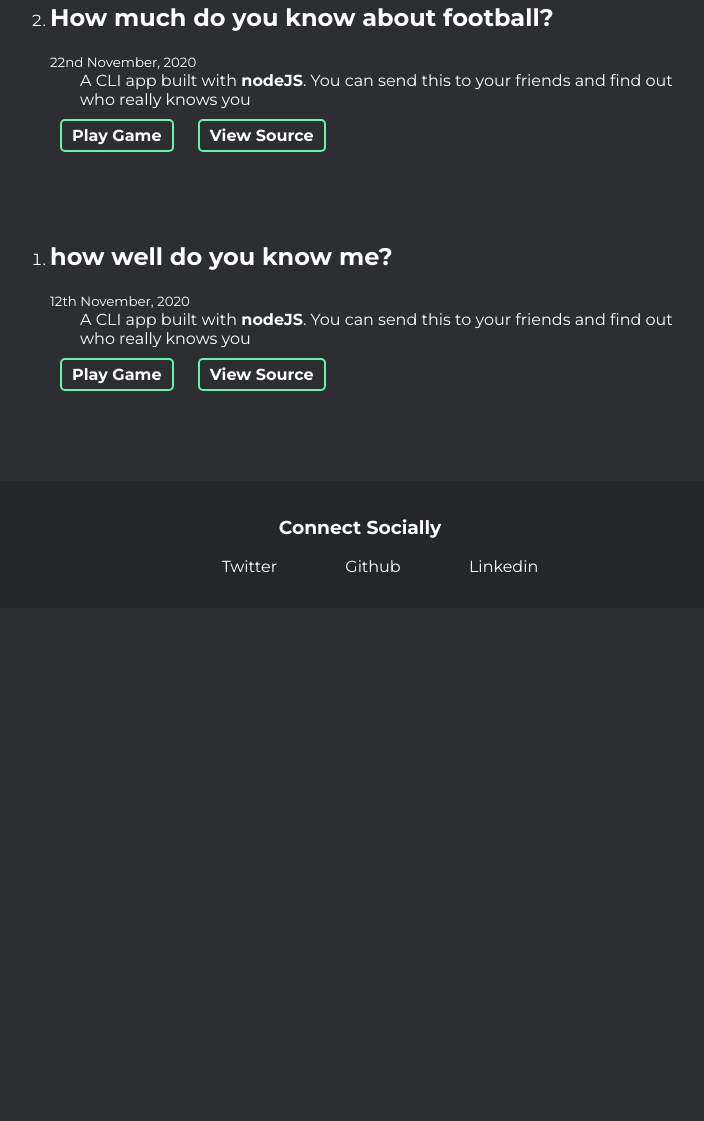
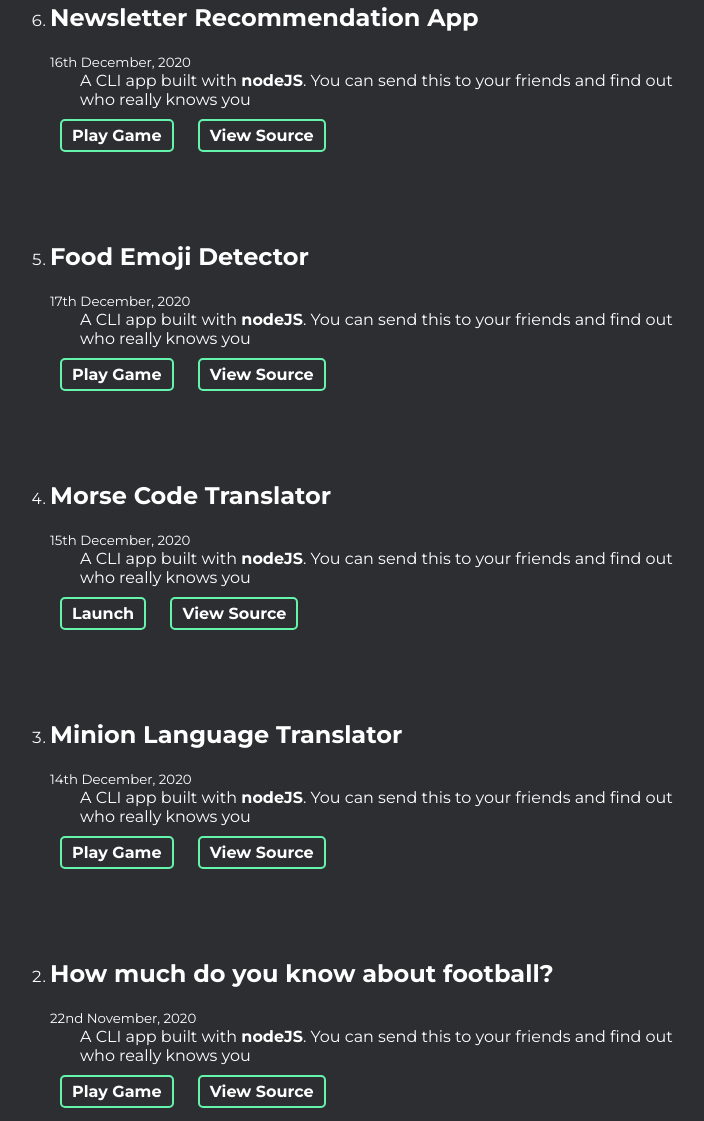
Before and after one commit to shaedrizwan/portfolio-website-neog-project-4, a plain HTML site: page projects.html in a window 1280 px wide. Shown: the part 195-1316 px from the top of the page, without its empty margins (280-984 px from the left). Before the commit the page ends 811 px from the top, so only its background shows below. Drawn offline with Linux system fonts and the light colour scheme.

Commit message:
Updated project section

```diff
--- a/projects.html
+++ b/projects.html
@@ -21,6 +21,30 @@
     <section class="project-showcase">
         <ol reversed>
             <li class="list-margin">
+                <h2>Newsletter Recommendation App</h2>
+                <small>16th December, 2020</small>
+                <p>A CLI app built with <span style="font-weight: bold;">nodeJS</span>. You can send this to your friends and find out who really knows you</p>
+                <a class="button" href="https://5oogm.csb.app/">Play Game</a>
+                <a class="button" href="https://codesandbox.io/s/newsletter-recommendation-app-5oogm">View Source</a>
+            </li><li class="list-margin">
+                <h2>Food Emoji Detector</h2>
+                <small>17th December, 2020</small>
+                <p>A CLI app built with <span style="font-weight: bold;">nodeJS</span>. You can send this to your friends and find out who really knows you</p>
+                <a class="button" href="https://kpe7w.csb.app/">Play Game</a>
+                <a class="button" href="https://codesandbox.io/s/emoji-detector-neog-kpe7w">View Source</a>
+            </li><li class="list-margin">
+                <h2>Morse Code Translator</h2>
+                <small>15th December, 2020</small>
+                <p>A CLI app built with <span style="font-weight: bold;">nodeJS</span>. You can send this to your friends and find out who really knows you</p>
+                <a class="button" href="https://morsecode-converter.netlify.app/">Launch</a>
+                <a class="button" href="https://github.com/shaedrizwan/morse-code-translator">View Source</a>
+            </li><li class="list-margin">
+                <h2>Minion Language Translator</h2>
+                <small>14th December, 2020</small>
+                <p>A CLI app built with <span style="font-weight: bold;">nodeJS</span>. You can send this to your friends and find out who really knows you</p>
+                <a class="button" href="https://speaklike-minion.netlify.app">Play Game</a>
+                <a class="button" href="https://github.com/shaedrizwan/minion-language-translator-web-app">View Source</a>
+            </li><li class="list-margin">
                 <h2>How much do you know about football?</h2>
                 <small>22nd November, 2020</small>
                 <p>A CLI app built with <span style="font-weight: bold;">nodeJS</span>. You can send this to your friends and find out who really knows you</p>
@@ -28,7 +52,7 @@
                 <a class="button" href="https://github.com/shaedrizwan/CLI-football-quiz-app-Neog-project">View Source</a>
             </li>
             <li class="list-margin">
-                <h2>how well do you know me?</h2>
+                <h2>How well do you know me?</h2>
                 <small>12th November, 2020</small>
                 <p>A CLI app built with <span style="font-weight: bold;">nodeJS</span>. You can send this to your friends and find out who really knows you</p>
                 <a class="button" href="https://repl.it/@shaedrizwan/Neog-Week-1-Project-1?embed=1&output=1#index.js">Play Game</a>
```
